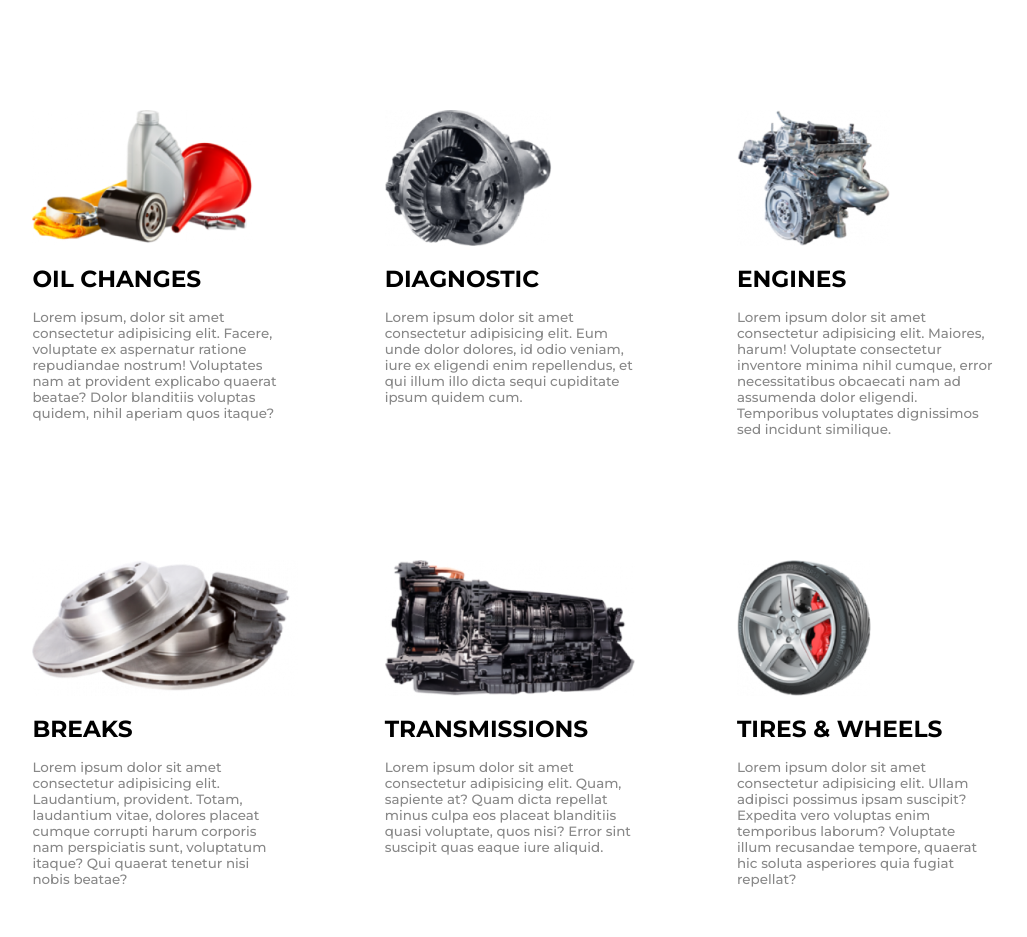
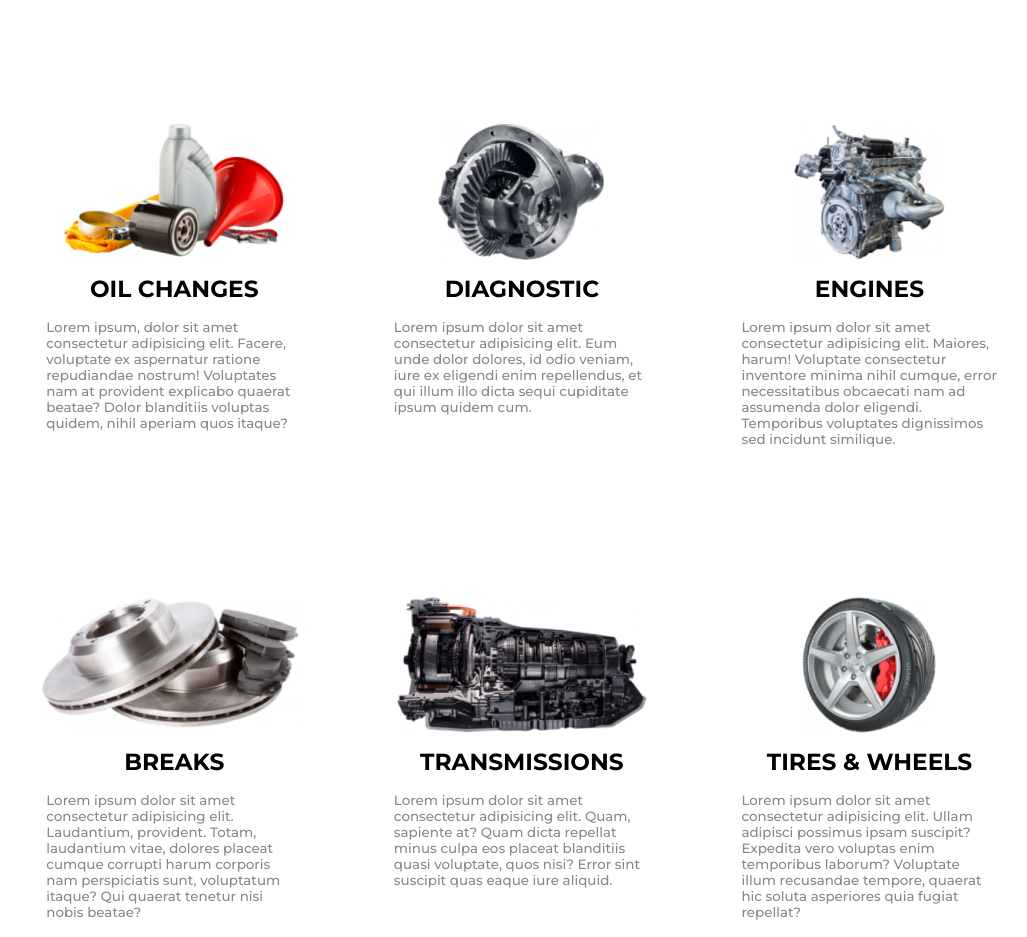
Before and after one commit to ChaionSaha/macchina, a plain HTML site: page index.html in a window 1280 px wide. Shown: the part 1428-2365 px from the top of the page, without its empty margins (109-1136 px from the left). Drawn offline with Linux system fonts and the light colour scheme.

Commit message:
animation added

```diff
--- a/scssFolder/_aboutUs.scss
+++ b/scssFolder/_aboutUs.scss
@@ -86,8 +86,11 @@
 			font-size: 1.15vw;
 			font-weight: 600;
 			color: #5e5d5d;
+			cursor: pointer;
+
 			& span {
 				margin-left: 1.47vw;
+				transition: all 200ms;
 			}
 		}
 	}
--- a/scssFolder/_services.scss
+++ b/scssFolder/_services.scss
@@ -36,9 +36,23 @@
 		margin-top: 8.84vw;
 
 		& > .part {
+			display: flex;
+			flex-direction: column;
+			align-items: center;
+
 			width: 20vw;
-			margin-right: 7.52vw;
+			margin-right: 5vw;
 			margin-bottom: 9.57vw;
+			padding: 1vw;
+			box-sizing: content-box;
+			border: 1px solid transparent;
+			transition: all 200ms;
+
+			&:hover {
+				//border: 1px solid #888;
+				// border-radius: 1vw;
+				box-shadow: 0px 2vw 100px rgb(230, 227, 227);
+			}
 
 			&:nth-of-type(3),
 			&:nth-of-type(6) {
```
Also changed, not shown: style.css.
